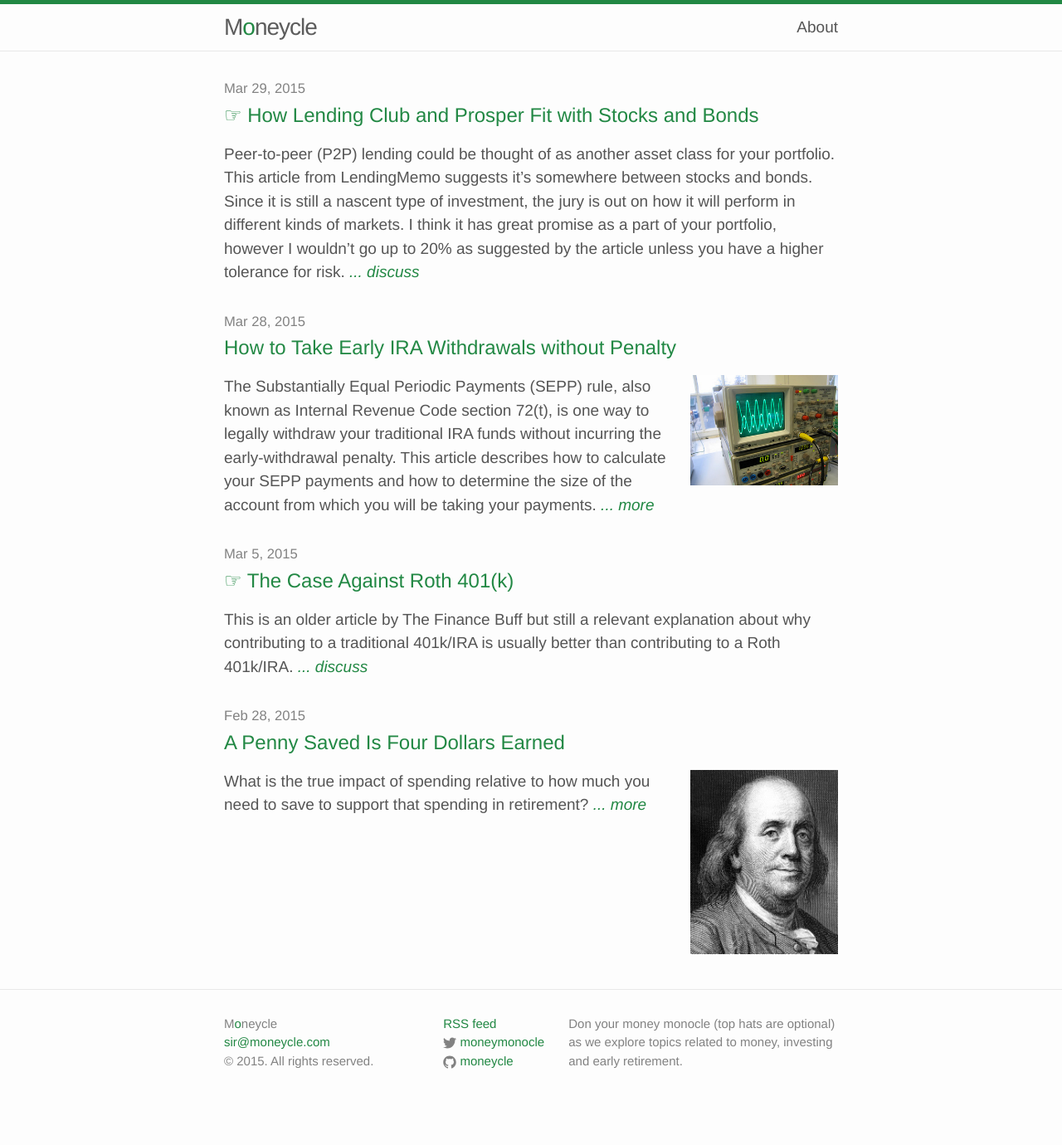
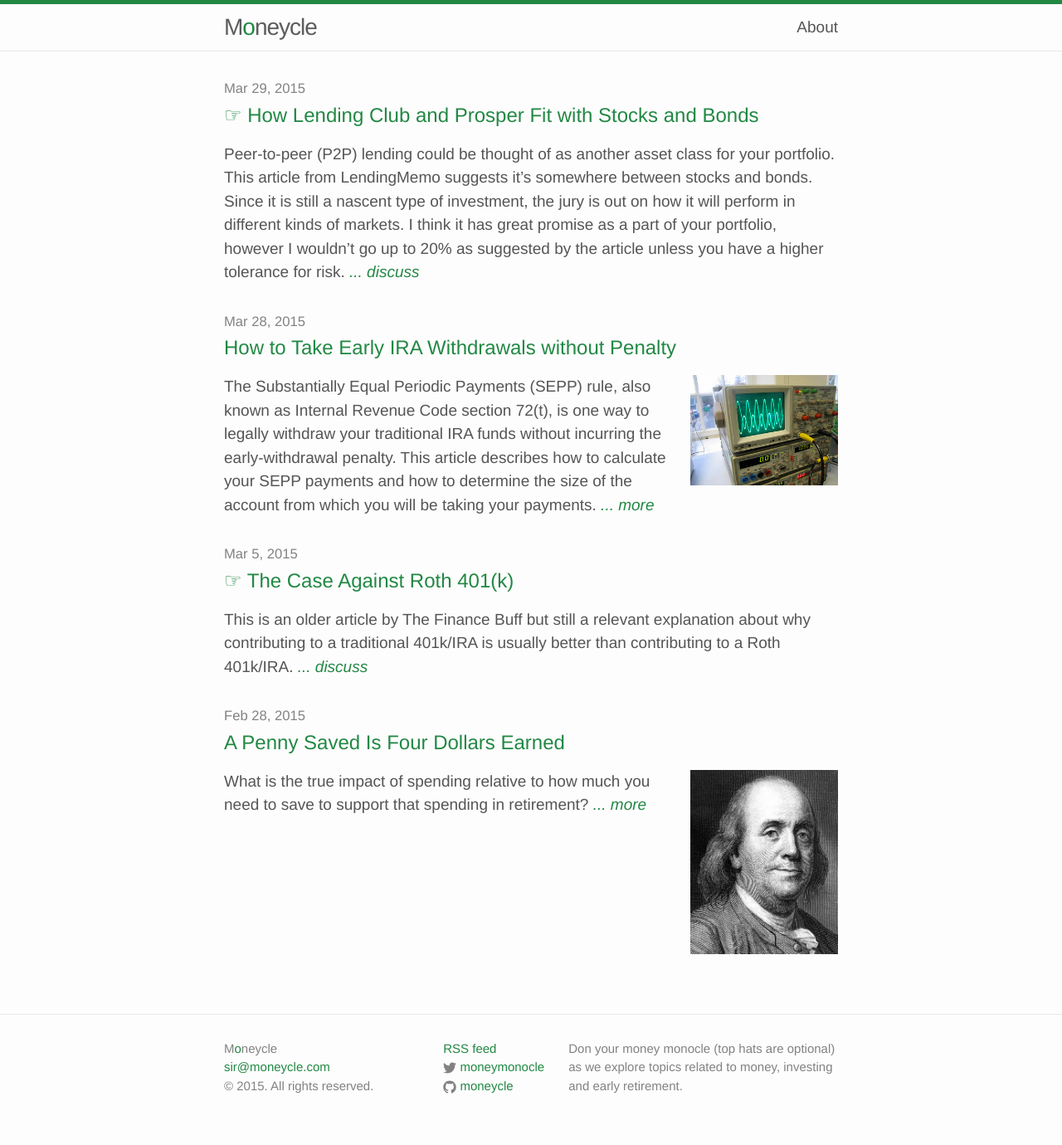
Before and after one commit to moneycle/moneycle.github.io, a Jekyll site: the page built from index.html, in a window 1280 px wide. Shown: the whole page at 83% size. Built offline with Jekyll 4.4.1, drawn with Linux system fonts in a browser that asks for light colours; the list of posts is cut into pages by our own code; before the commit the page ends 1350 px from its top, so only the background shows below that.

Commit message:
handle float clearing for images on index page

```diff
--- a/_sass/_base.scss
+++ b/_sass/_base.scss
@@ -218,6 +218,10 @@ article {
   }
 }
 
+.post-list li {
+  overflow: auto;
+}
+
 abstract {
   .post-image  {
     width: 24%;
--- a/index.html
+++ b/index.html
@@ -17,7 +17,8 @@ layout: default
           {% endif %}
         </h2>
         <abstract class="post-content">
-          {% if post.image %}<img class="post-image" src="{{ post.image }}"/>{% endif %}
+          {% if post.image %}<img class="post-image" src="{{ post.image }}"/>
+          {% endif %}
           {% if post.abstract %}
             {{ post.abstract }} <a class="post-more" href="{{ post.url | prepend: site.baseurl }}">... more</a>
           {% else %}
```
